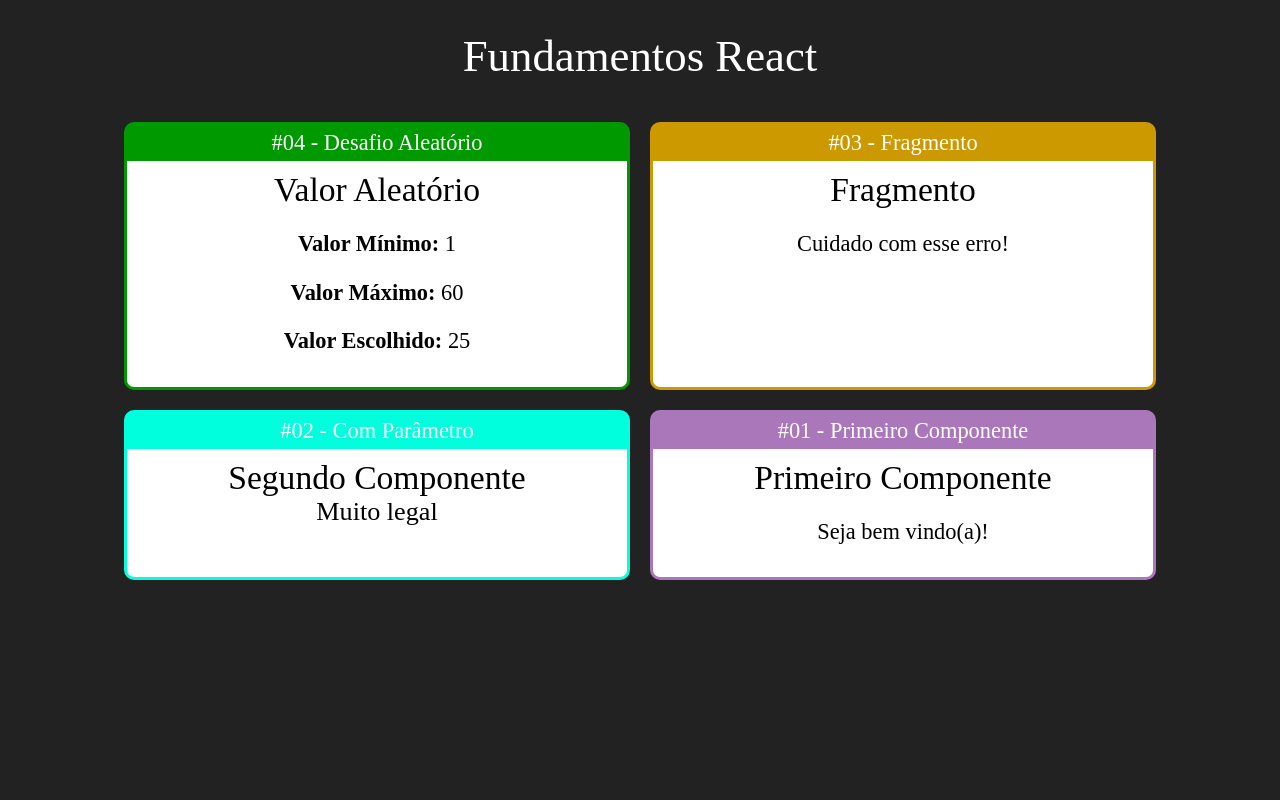
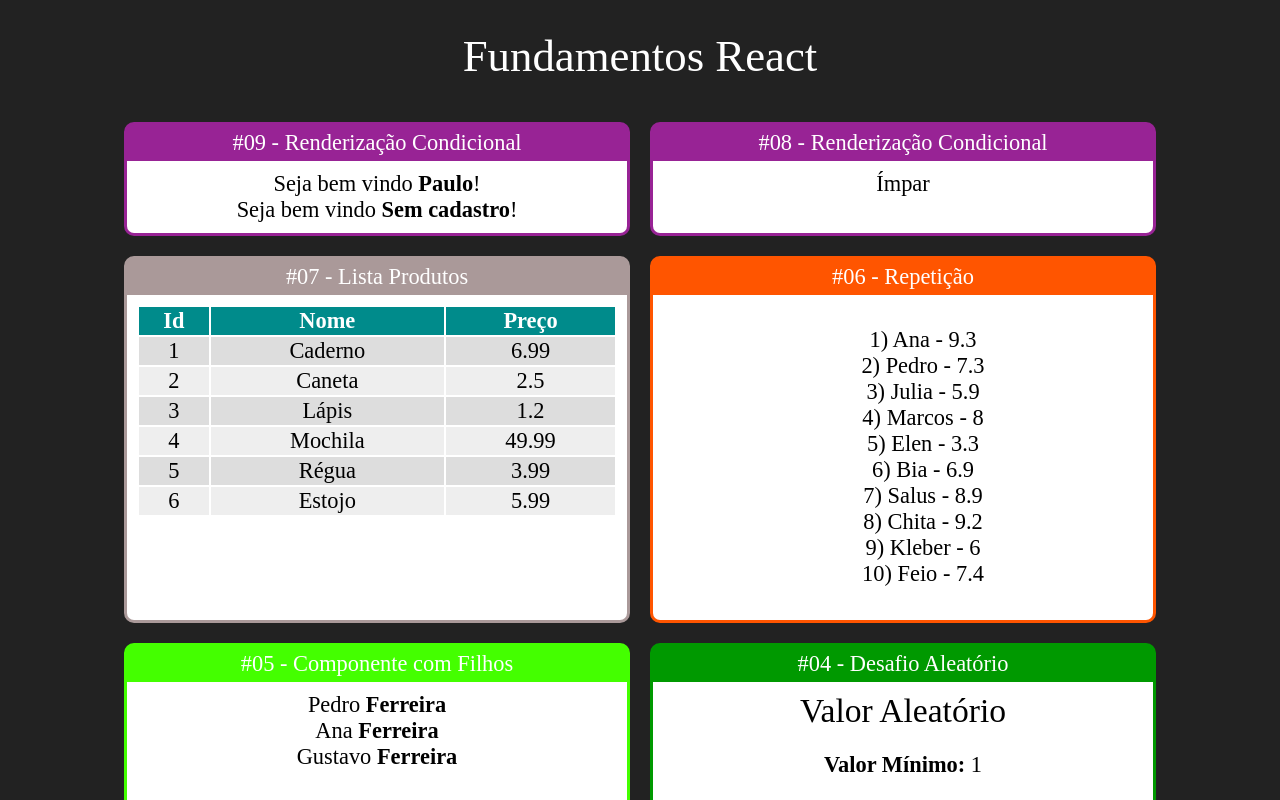
Before and after one commit to herlonwallace/udemy-react-redux, a React (Create React App) app in the folder 01_fundamentos-react/fundamentos-react/: page / in a window 1280 px wide. Shown: the top 800 px of the page. Built offline with nearby package versions, Linux system fonts and the light colour scheme.

Commit message:
Fundamentos de React: aula 3
Componente com Filho, Repetição, Renderização.

```diff
--- a/01_fundamentos-react/fundamentos-react/src/App.jsx
+++ b/01_fundamentos-react/fundamentos-react/src/App.jsx
@@ -1,10 +1,16 @@
-import './App.css'
+import "./App.css";
 
 import Aleatorio from "./components/basicos/Aleatorio";
 import ComParametro from "./components/basicos/ComParametro";
+import Familia from "./components/basicos/Familia";
+import FamiliaMembro from "./components/basicos/FamiliaMembro";
 import Fragmento from "./components/basicos/Fragmento";
 import Primeiro from "./components/basicos/Primeiro";
+import ParOuImpar from "./components/condicional/ParOuImpar";
+import UsuarioInfo from "./components/condicional/UsuarioInfo";
 import Card from "./components/layout/Card";
+import ListaAlunos from "./components/repeticao/ListaAlunos";
+import ListaProdutos from "./components/repeticao/ListaProdutos";
 
 export default function App(props) {
   return (
@@ -12,19 +18,44 @@
       <h1>Fundamentos React</h1>
 
       <div className="Cards">
+        <Card titulo="#09 - Renderização Condicional" color="#982395">
+          <UsuarioInfo usuario={{ nome: "Paulo" }}></UsuarioInfo>
+          <UsuarioInfo usuario={{ email: "fe@email.com" }}></UsuarioInfo>
+        </Card>
+
+        <Card titulo="#08 - Renderização Condicional" color="#982395">
+          <ParOuImpar numero={21}></ParOuImpar>
+        </Card>
+
+        <Card titulo="#07 - Lista Produtos" color="#a99">
+          <ListaProdutos></ListaProdutos>
+        </Card>
+
+        <Card titulo="#06 - Repetição" color="#f50">
+          <ListaAlunos></ListaAlunos>
+        </Card>
+
+        <Card titulo="#05 - Componente com Filhos" color="#4f0">
+          <Familia sobrenome="Ferreira">
+            <FamiliaMembro nome="Pedro" />
+            <FamiliaMembro nome="Ana" />
+            <FamiliaMembro nome="Gustavo" />
+          </Familia>
+        </Card>
+
         <Card titulo="#04 - Desafio Aleatório" color="#090">
           <Aleatorio min={1} max={60} />
         </Card>
 
-        <Card titulo="#03 - Fragmento"  color="#c90">
+        <Card titulo="#03 - Fragmento" color="#c90">
           <Fragmento />
         </Card>
 
-        <Card titulo="#02 - Com Parâmetro"  color="#0fd">
+        <Card titulo="#02 - Com Parâmetro" color="#0fd">
           <ComParametro titulo="Segundo Componente" subtitulo="Muito legal" />
         </Card>
 
-        <Card titulo="#01 - Primeiro Componente"  color="#a7b">
+        <Card titulo="#01 - Primeiro Componente" color="#a7b">
           <Primeiro />
         </Card>
       </div>
--- /dev/null
+++ b/01_fundamentos-react/fundamentos-react/src/components/basicos/Familia.jsx
@@ -0,0 +1,11 @@
+import { cloneElement } from "react";
+
+export default function Familia(props) {
+    return (
+      <>
+        {props.children.map((children, i) => {
+            return cloneElement(children, { ...props, key: i})
+        })}
+      </>
+    );
+  }
--- /dev/null
+++ b/01_fundamentos-react/fundamentos-react/src/components/basicos/FamiliaMembro.jsx
@@ -0,0 +1,9 @@
+export default function FamiliaMembro(props) {
+  return (
+    <>
+      <div>
+        {props.nome} <strong>{props.sobrenome}</strong>
+      </div>
+    </>
+  );
+}
--- /dev/null
+++ b/01_fundamentos-react/fundamentos-react/src/components/condicional/If.js
@@ -0,0 +1,7 @@
+export default function If(props) {
+    if(props.test) {
+        return props.children
+    } else {
+        return false
+    }
+}
--- /dev/null
+++ b/01_fundamentos-react/fundamentos-react/src/components/condicional/ParOuImpar.jsx
@@ -0,0 +1,10 @@
+export default function ParOuImpar (props) {
+
+    const isPar = props.numero % 2 === 0
+
+    return (
+        <div>
+            { isPar ? <span>Par</span> : <span>Ímpar</span> }
+        </div>
+    )
+}
--- /dev/null
+++ b/01_fundamentos-react/fundamentos-react/src/components/condicional/UsuarioInfo.jsx
@@ -0,0 +1,17 @@
+import If from "./If"
+
+export default function UsuarioInfo(props) {
+
+    const usuario = props.usuario || {}
+
+    return (
+        <div>
+            <If test={usuario && usuario.nome}>
+                Seja bem vindo <strong>{ props.usuario.nome }</strong>!
+            </If>
+            <If test={!usuario || !usuario.nome}>
+                Seja bem vindo <strong>Sem cadastro</strong>!
+            </If>
+        </div>
+    )
+}
--- /dev/null
+++ b/01_fundamentos-react/fundamentos-react/src/components/repeticao/ListaAlunos.jsx
@@ -0,0 +1,16 @@
+import alunos from "../../data/alunos"
+
+export default function ListaAlunos (props) {
+
+    const lis = alunos.map((aluno, i) => {
+        return <li key={aluno.id}>{aluno.id}) {aluno.nome} - {aluno.nota}</li>
+    })
+
+    return (
+        <div>
+            <ul style={{ listStyle: "none"}}>
+                {lis}
+            </ul>
+        </div>
+    )
+}
--- /dev/null
+++ b/01_fundamentos-react/fundamentos-react/src/components/repeticao/ListaProdutos.jsx
@@ -0,0 +1,32 @@
+import './TabelaProdutos.css'
+import produtos from "../../data/produtos"
+
+export default function ListaProdutos () {
+
+    const listaProdutos = produtos.map((produto, i) => {
+        return (
+            <tr key={produto.id} className={i % 2 === 0 ? 'Par': 'Impar'}>
+                <td>{produto.id}</td>
+                <td>{produto.nome}</td>
+                <td>{produto.preco}</td>
+            </tr>
+        )
+    })
+
+    return (
+        <div className="TabelaProdutos">
+            <table>
+                <thead>
+                    <tr>
+                        <th>Id</th>
+                        <th>Nome</th>
+                        <th>Preço</th>
+                    </tr>
+                </thead>
+                <tbody>
+                    {listaProdutos}
+                </tbody>
+            </table>
+        </div>
+    )
+}
--- /dev/null
+++ b/01_fundamentos-react/fundamentos-react/src/components/repeticao/TabelaProdutos.css
@@ -0,0 +1,16 @@
+.TabelaProdutos table {
+    width: 100%;
+}
+
+.TabelaProdutos th {
+    background-color: darkcyan;
+    color: #fff;
+}
+
+.TabelaProdutos .Par {
+    background-color: #ddd;
+}
+
+.TabelaProdutos .Impar {
+    background-color: #eee;
+}
--- /dev/null
+++ b/01_fundamentos-react/fundamentos-react/src/data/alunos.js
@@ -0,0 +1,13 @@
+// eslint-disable-next-line import/no-anonymous-default-export
+export default [
+    { id: 1, nome: 'Ana', nota: 9.3 },
+    { id: 2, nome: 'Pedro', nota: 7.3 },
+    { id: 3, nome: 'Julia', nota: 5.9 },
+    { id: 4, nome: 'Marcos', nota: 8 },
+    { id: 5, nome: 'Elen', nota: 3.3 },
+    { id: 6, nome: 'Bia', nota: 6.9 },
+    { id: 7, nome: 'Salus', nota: 8.9 },
+    { id: 8, nome: 'Chita', nota: 9.2 },
+    { id: 9, nome: 'Kleber', nota: 6 },
+    { id: 10, nome: 'Feio', nota: 7.4 },
+]
--- /dev/null
+++ b/01_fundamentos-react/fundamentos-react/src/data/produtos.js
@@ -0,0 +1,9 @@
+// eslint-disable-next-line import/no-anonymous-default-export
+export default [
+    {id: 1, nome: 'Caderno', preco: 6.99},
+    {id: 2, nome: 'Caneta', preco: 2.50},
+    {id: 3, nome: 'Lápis', preco: 1.20},
+    {id: 4, nome: 'Mochila', preco: 49.99},
+    {id: 5, nome: 'Régua', preco: 3.99},
+    {id: 6, nome: 'Estojo', preco: 5.99},
+]
```
